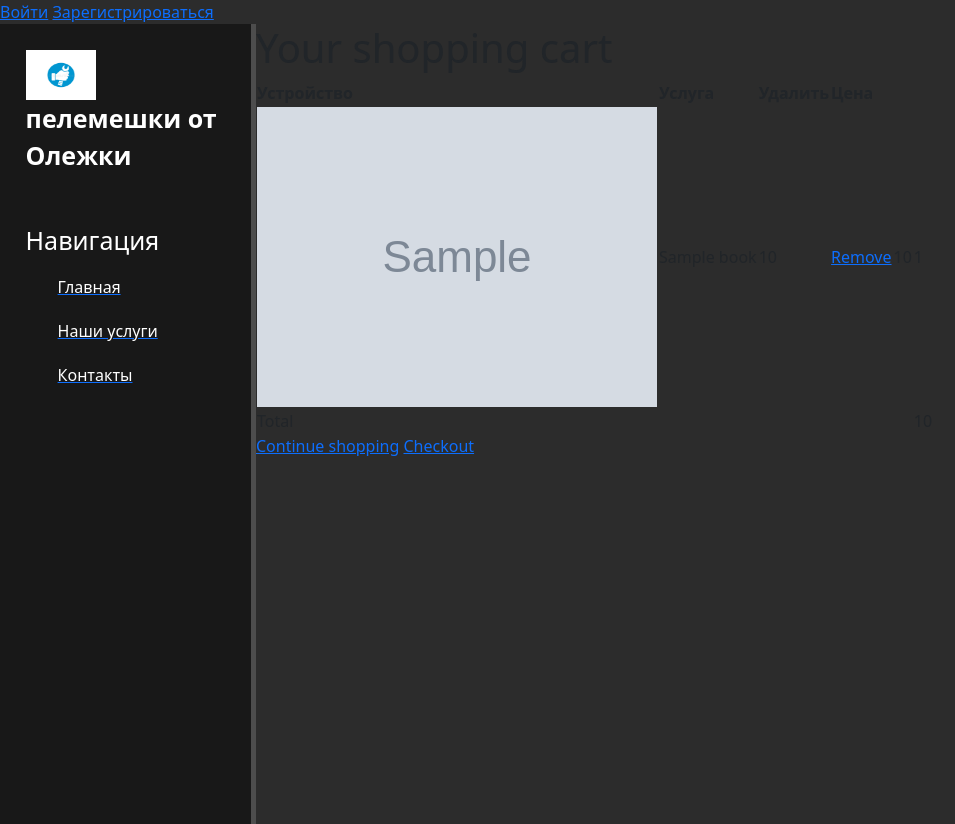
After one commit to OlegErshov/Django, a Django app: template serviceCenter/cart/templates/cart/details.html in a window 1280 px wide. The commit adds this page. Shown: the whole page, without its empty margins (0-955 px from the left). Run offline with Django 4.2, Linux system fonts and the light colour scheme; the template is opened without the code that fills it: most values are stand-ins (such as "Sample title", 1, 10 or a date in 2020); grey boxes marked "Sample" are stand-in pictures.

Commit message:
connecting cart with main page

```diff
--- /dev/null
+++ b/serviceCenter/cart/templates/cart/details.html
@@ -0,0 +1,55 @@
+{% extends "services/layout.html"  %}
+{% load static %}
+
+{% block name %}
+    Your shopping cart
+{% endblock %}
+
+{% block content %}
+    <h1>Your shopping cart</h1>
+    <table class="cart">
+        <thead>
+        <tr>
+            <th>Устройство</th>
+            <th>Услуга</th>
+            <th>Удалить</th>
+            <th>Цена</th>
+
+        </tr>
+        </thead>
+        <tbody>
+        {% for item in cart %}
+            {% with book=item.book %}
+                <tr>
+                    <td>
+                        <a href="{{ book.get_absolute_url }}">
+                            <img src="
+                                {% if book.image %}
+                                    {{ book.image.url }}
+                                {% else %}
+                                    {% static 'img/no_image.png' %}
+                                {% endif %}">
+                        </a>
+                    </td>
+                    <td>{{ book.title }}</td>
+                    <td>{{ item.quantity }}</td>
+                    <td><a href="{% url 'cart:cart_remove' book.id %}">Remove</a></td>
+                    <td class="num">{{ item.cost }}</td>
+                    <td class="num">{{ item.total_price }}</td>
+                </tr>
+            {% endwith %}
+        {% endfor %}
+        <tr class="total">
+            <td>Total</td>
+            <td colspan="4"></td>
+            <td class="num">{{ cart.get_total_price }}</td>
+        </tr>
+        </tbody>
+    </table>
+    <p class="text-right">
+        <a href="{% url 'shop:book_list' %}" class="button light">Continue shopping</a>
+        <a href="{% url 'order:order_create' %}" class="button">
+            Checkout
+        </a>
+    </p>
+{% endblock %}
--- a/serviceCenter/services/models.py
+++ b/serviceCenter/services/models.py
@@ -1,5 +1,5 @@
 from django.db import models
-
+from django.urls import reverse
 
 class Device(models.Model):
 
@@ -21,6 +21,9 @@
     price = models.DecimalField(max_digits=10,decimal_places=2)
 
     device_type = models.ForeignKey(Device, on_delete=models.CASCADE)
+
+    def get_absolute_url(self):
+        return reverse('services:detail', args=[str(self.id)])
     def __str__(self):
         return self.issue_type
 
--- a/serviceCenter/services/templates/services/layout.html
+++ b/serviceCenter/services/templates/services/layout.html
@@ -34,8 +34,23 @@
         <a href="{% url 'createIssue' %}"><li>Добавить услугу</li></a>
         {% endif %}
 
+    </ul>
+     <div class="cart">
+        {%if user.is_authenticated%}
+        {% with total_items=cart|length %}
+            {% if cart|length > 0 %}
+                Your cart:
+                <a href="{% url 'cart:cart_details' %}">
+                    {{ total_items }} item{{ total_items|pluralize }},
+                    ${{ cart.get_total_price }}
+                </a>
+            {% else %}
+                Your cart is empty.
+            {% endif %}
+        {% endwith %}
+        {%endif%}
 
-    </ul>
+    </div>
 
 </aside>
 <main>
```
Also changed, not shown: serviceCenter/cart/forms.py (added, +8 -0 lines), serviceCenter/cart/urls.py (added, +16 -0 lines), serviceCenter/cart/views.py (+26 -1 lines).
